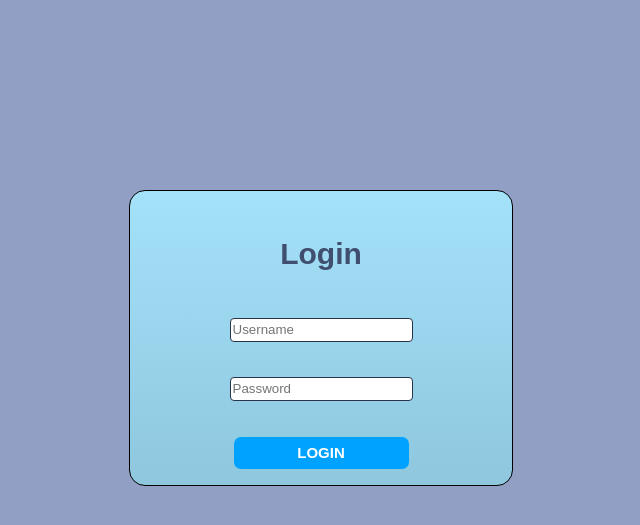
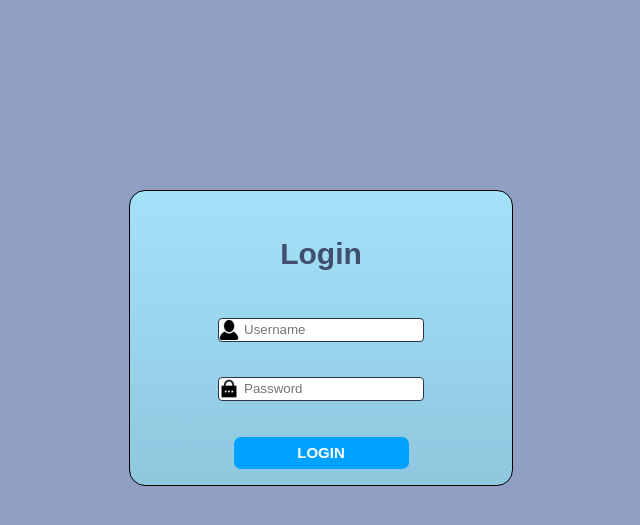
Before and after one commit to Elouan-Callec/Cash-Register, a PHP site: page /FormulaireConnexion.html in a window 1280 px wide. Shown: the top 525 px of the page, without its empty margins (319-959 px from the left). Run offline with PHP 8.4, Linux system fonts and the light colour scheme.

Commit message:
upgrade image formulaire

```diff
--- a/FormulaireConnexion.html
+++ b/FormulaireConnexion.html
@@ -19,7 +19,7 @@
         <div class="centre">
             <p>
                 <label for="password"></label>
-                <input type="text" name="password" id="password" placeholder="Password" class="case" />
+                <input type="password" name="password" id="password" placeholder="Password" class="case" />
             </p>
         </div>
         <br />
--- a/style/style.css
+++ b/style/style.css
@@ -138,6 +138,17 @@ label span{
     font-weight: 700;
 }
 
+input[type=password], input[name="username"]{
+    background-image: url("img/password.png");
+    background-position-y: 1px;
+    padding-left: 25px;
+    background-repeat: no-repeat;
+}
+
+input[name="username"]{
+    background-image: url("img/user.png");
+}
+
 .loginButton{
     background: rgb(0, 162, 255);
     color: white;
```
Also changed, not shown: style/img/email.png (added), style/img/papier.jpg (deleted), style/img/password.png (added), style/img/user.png (added).
